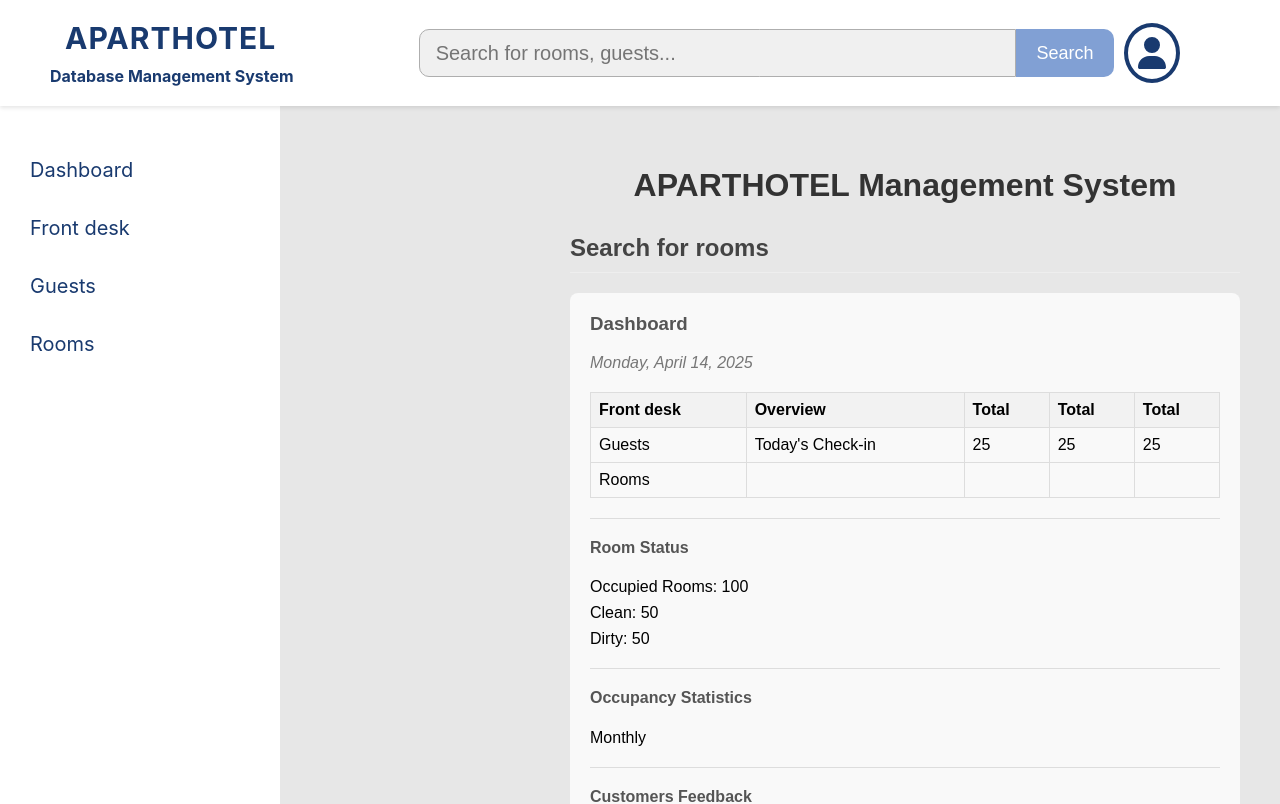
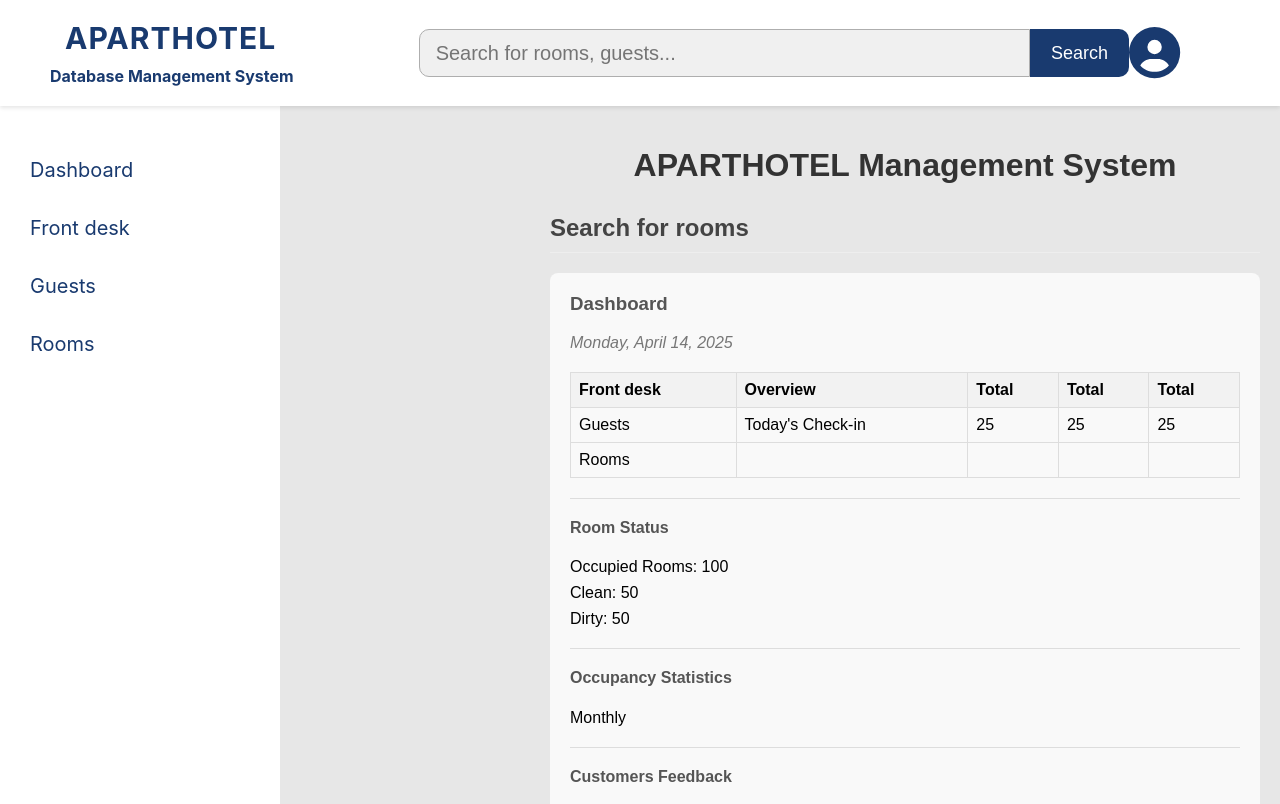
Before and after one commit to ilmamakarevic/aparthotel-database-management-system, a React (Create React App) app in the folder client/: page /dashboard in a window 1280 px wide. Shown: the top 804 px of the page. Built offline with nearby package versions, Linux system fonts and the light colour scheme.

Commit message:
fixed navbar design

```diff
--- a/client/src/App.css
+++ b/client/src/App.css
@@ -13,7 +13,7 @@
 
 .content-area {
   flex: 1;
-  padding: 20px;
+  padding: 0px;
   overflow-y: auto;
   transition: margin-left 0.3s ease;
 }
--- a/client/src/assets/styles/Navbar.css
+++ b/client/src/assets/styles/Navbar.css
@@ -51,7 +51,7 @@
 
 .search-button {
     padding: 5px;;
-    background-color: #81a0d4;
+    background-color: #193A6F;
     color: white;
     border: none;
     border-radius: 0 4px 4px 0;
@@ -67,7 +67,7 @@
 }
 
 .search-button:active{
-    background-color: #ce9653;
+    background-color: #e69c2d;
 }
 
 .navbar-profile {
@@ -76,13 +76,11 @@
 }
 
 .profile-icon {
-    font-size: 2rem;
+    font-size: 3.2rem;
     color: #193A6F;
     cursor: pointer;
     margin-right: 50px;
-    border: 4px solid #193A6F;
-    padding: 10px;
-    border-radius: 50%;
+    margin-left: -10px;
 }
 
 .profile-icon:hover {
--- a/client/src/components/navbar.js
+++ b/client/src/components/navbar.js
@@ -1,7 +1,7 @@
 import React from 'react';
 import '../assets/styles/Navbar.css';
 import { FontAwesomeIcon } from '@fortawesome/react-fontawesome';
-import { faUser } from '@fortawesome/free-solid-svg-icons';
+import { faCircleUser } from '@fortawesome/free-solid-svg-icons';
 
 const Navbar = () => {
   return (
@@ -23,7 +23,8 @@ const Navbar = () => {
       </div>
 
       <div className="navbar-profile">
-        <FontAwesomeIcon icon={faUser} className="profile-icon" />
+        <FontAwesomeIcon icon={faCircleUser} className="profile-icon" />
+
       </div>
     </nav>
   );
```
